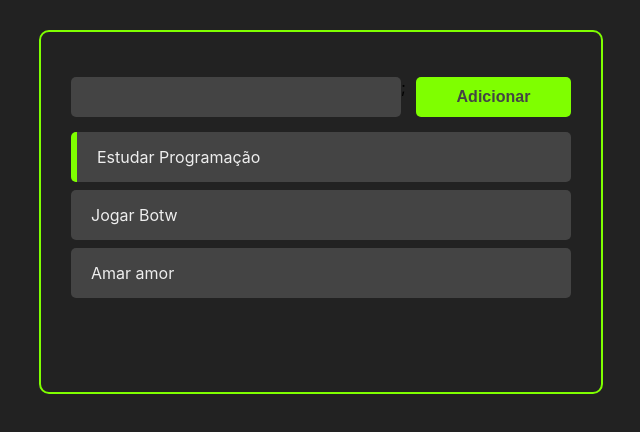
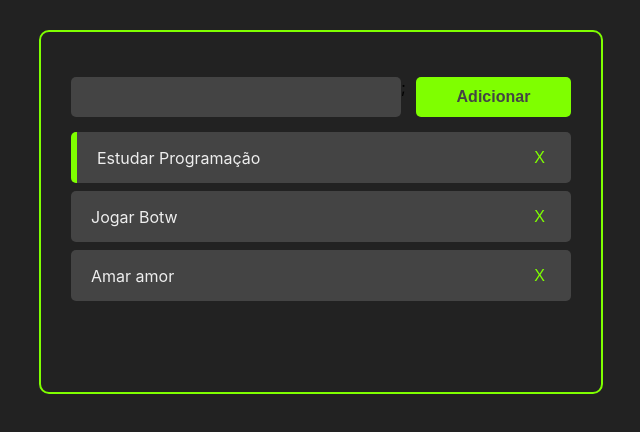
Before and after one commit to RafaelMoid/todoApp, a React (Create React App) app: page / in a window 1280 px wide. Shown: the top 432 px of the page, without its empty margins (319-959 px from the left). Built offline with nearby package versions, Linux system fonts and the light colour scheme.

Commit message:
Criando botões

```diff
--- a/src/components/Task.css
+++ b/src/components/Task.css
@@ -11,3 +11,10 @@
 .task-title {
     cursor: pointer;
 }
+
+.remove-task-button {
+    background-color: #444;
+    border: none;
+    font-size: 16px;
+    color: chartreuse;
+}
--- a/src/components/Task.jsx
+++ b/src/components/Task.jsx
@@ -12,6 +12,10 @@
            <div className="task-title" onClick={()=> handleTaskClick(task.id)}>
                {task.title}
             </div>
+
+            <div className="buttons-container">
+                <button className="remove-task-button">X</button>
+            </div>
        </div>
    );
 };
```
